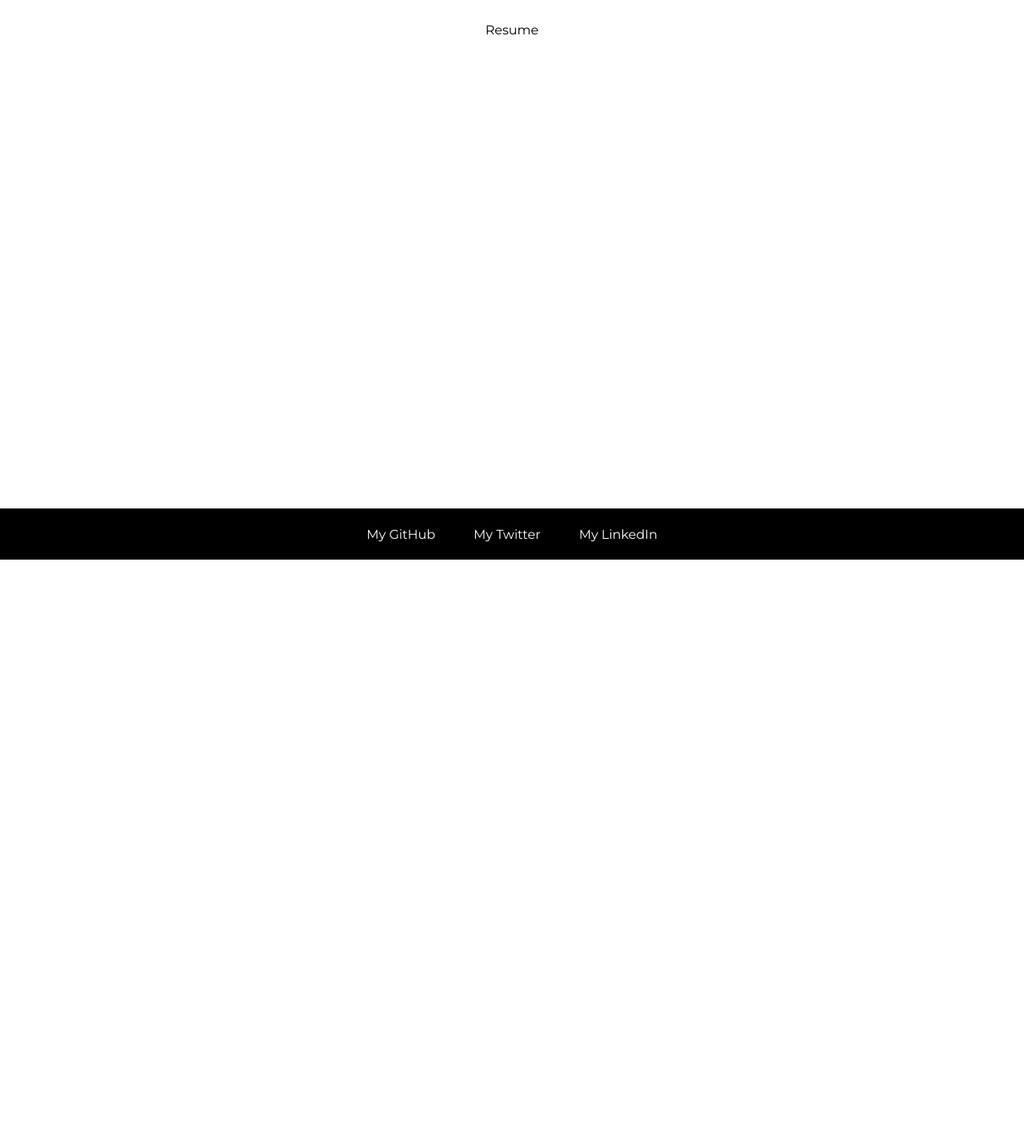
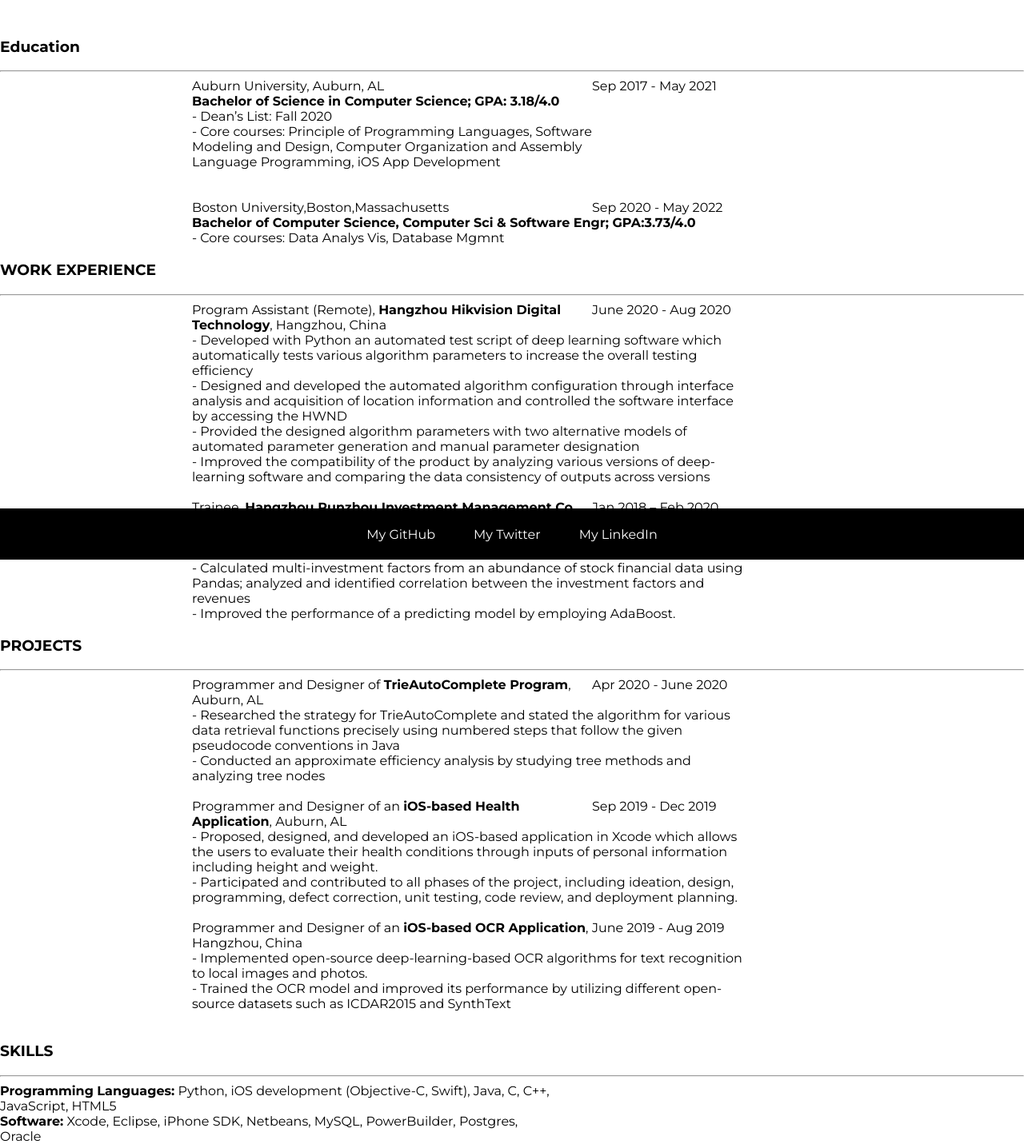
Before and after one commit to zikai33/CS601-Project-Zhang, a Vue app: page /resume in a window 1280 px wide. Shown: the part 100-1531 px from the top of the page at 80% size. Before the commit the page ends 800 px from the top, so only its background shows below. Built offline with nearby package versions, Linux system fonts and the light colour scheme.

Commit message:
updata resume

```diff
--- a/src/views/Education.vue
+++ b/src/views/Education.vue
@@ -4,7 +4,7 @@
         <div class="Deg">
             <div class="wap">
                 <div class="SchoolSize">Boston University</div>
-                <div class="dateSize">09/2021 - 12/2022</div>
+                <div class="dateSize">09/2021 - 05/2022</div>
             </div>
             <div class="major">
                 Master of Computer Science, Data Analytics
--- a/src/views/Home.vue
+++ b/src/views/Home.vue
@@ -1,6 +1,12 @@
 <template>
     <div>
-
+        <div class="background">
+            <img src="..\assets\images\backgroundpic.jpg" alt="zikai">
+        </div>
+        <div class="front">
+            <h1>你好！</h1>
+            <p>This is Zikai Zhang's homePage</p>
+        </div>
     </div>
 </template>
 
@@ -8,4 +14,17 @@
 </script>
 
 <style scoped>
+.background {
+    width: 100%;
+    height: 100%;
+    z-index: -1;
+    background-size: cover;
+    position: absolute;
+}
+.front {
+    z-index: 1;
+    position: absolute;
+    color: rgb(12, 71, 25);
+    width: 1000px;
+}
 </style>
--- a/src/views/Resume.vue
+++ b/src/views/Resume.vue
@@ -1,3 +1,206 @@
 <template>
-    <div>Resume</div>
+    <div>
+        <h3>Education</h3>
+        <hr />
+        <div class="totalsize">
+            <div class="education">
+                <div class="school">Auburn University, Auburn, AL</div>
+                <div class="date">Sep 2017 - May 2021</div>
+            </div>
+            <div class="leftmost bigger">
+                Bachelor of Science in Computer Science; GPA: 3.18/4.0
+            </div>
+            <div class="leftmost">- Dean’s List: Fall 2020</div>
+            <div class="leftmost eduwidth">
+                - Core courses: Principle of Programming Languages, Software
+                Modeling and Design, Computer Organization and Assembly Language
+                Programming, iOS App Development
+            </div>
+            <br /><br />
+            <div class="totalsize">
+                <div class="education">
+                    <div class="school">
+                        Boston University,Boston,Massachusetts
+                    </div>
+                    <div class="date">Sep 2020 - May 2022</div>
+                </div>
+                <div class="leftmost bigger">
+                    Bachelor of Computer Science, Computer Sci & Software Engr;
+                    GPA:3.73/4.0
+                </div>
+                <div class="leftmost eduwidth">
+                    - Core courses: Data Analys Vis, Database Mgmnt
+                </div>
+            </div>
+        </div>
+        <h3>WORK EXPERIENCE</h3>
+        <hr />
+        <div>
+            <div class="totalsize">
+                <div class="education">
+                    <div class="school">
+                        Program Assistant (Remote),
+                        <strong>Hangzhou Hikvision Digital Technology</strong>,
+                        Hangzhou, China
+                    </div>
+                    <div class="date">June 2020 - Aug 2020</div>
+                </div>
+                <div class="leftmost">
+                    - Developed with Python an automated test script of deep
+                    learning software which automatically tests various
+                    algorithm parameters to increase the overall testing
+                    efficiency
+                </div>
+                <div class="leftmost">
+                    - Designed and developed the automated algorithm
+                    configuration through interface analysis and acquisition of
+                    location information and controlled the software interface
+                    by accessing the HWND
+                </div>
+                <div class="leftmost">
+                    - Provided the designed algorithm parameters with two
+                    alternative models of automated parameter generation and
+                    manual parameter designation
+                </div>
+                <div class="leftmost">
+                    - Improved the compatibility of the product by analyzing
+                    various versions of deep-learning software and comparing the
+                    data consistency of outputs across versions
+                </div>
+            </div>
+            <br />
+            <div class="totalsize">
+                <div class="education">
+                    <div class="school">
+                        Trainee,
+                        <strong
+                            >Hangzhou Runzhou Investment Management Co.</strong
+                        >, Ltd, Hangzhou, China
+                    </div>
+                    <div class="date">Jan 2018 – Feb 2020</div>
+                </div>
+                <div class="leftmost">
+                    - Collected stock financial data from Bloomberg Python API
+                    and persisted in MySql database.
+                </div>
+                <div class="leftmost">
+                    - Calculated multi-investment factors from an abundance of
+                    stock financial data using Pandas; analyzed and identified
+                    correlation between the investment factors and revenues
+                </div>
+                <div class="leftmost">
+                    - Improved the performance of a predicting model by
+                    employing AdaBoost.
+                </div>
+            </div>
+        </div>
+        <h3>PROJECTS</h3>
+        <hr />
+        <div class="totalsize">
+            <div class="education">
+                <div class="school">
+                    Programmer and Designer of
+                    <strong>TrieAutoComplete Program</strong>, Auburn, AL
+                </div>
+                <div class="date">Apr 2020 - June 2020</div>
+            </div>
+            <div class="leftmost">
+                - Researched the strategy for TrieAutoComplete and stated the
+                algorithm for various data retrieval functions precisely using
+                numbered steps that follow the given pseudocode conventions in
+                Java
+            </div>
+            <div class="leftmost">
+                - Conducted an approximate efficiency analysis by studying tree
+                methods and analyzing tree nodes
+            </div>
+            <br />
+            <div class="education">
+                <div class="school">
+                    Programmer and Designer of an
+                    <strong>iOS-based Health Application</strong>, Auburn, AL
+                </div>
+                <div class="date">Sep 2019 - Dec 2019</div>
+            </div>
+            <div class="leftmost">
+                - Proposed, designed, and developed an iOS-based application in
+                Xcode which allows the users to evaluate their health conditions
+                through inputs of personal information including height and
+                weight.
+            </div>
+            <div class="leftmost">
+                - Participated and contributed to all phases of the project,
+                including ideation, design, programming, defect correction, unit
+                testing, code review, and deployment planning.
+            </div>
+            <br />
+            <div class="education">
+                <div class="school">
+                    Programmer and Designer of an
+                    <strong>iOS-based OCR Application</strong>, Hangzhou, China
+                </div>
+                <div class="date">June 2019 - Aug 2019</div>
+            </div>
+            <div class="leftmost">
+                - Implemented open-source deep-learning-based OCR algorithms for
+                text recognition to local images and photos.
+            </div>
+            <div class="leftmost">
+                - Trained the OCR model and improved its performance by
+                utilizing different open-source datasets such as ICDAR2015 and
+                SynthText
+            </div>
+            <br />
+        </div>
+        <h3>SKILLS</h3>
+        <hr />
+        <div class="leftmost">
+            <strong>Programming Languages:</strong> Python, iOS development
+            (Objective-C, Swift), Java, C, C++, JavaScript, HTML5
+        </div>
+        <div class="leftmost">
+            <strong>Software:</strong> Xcode, Eclipse, iPhone SDK, Netbeans,
+            MySQL, PowerBuilder, Postgres, Oracle
+        </div>
+        <div class="leftmost">
+            <strong>Algorithms:</strong> CNN, DBN, RNN, SVM, Decision tree,
+            Naïve Bayes, K-Means, Random Forest
+        </div>
+        <div class="leftmost"><strong>Operation System:</strong> Linux</div>
+    </div>
 </template>
+
+<style scoped>
+h3 {
+    text-align: left;
+    width: 800px;
+}
+.totalsize {
+    width: 800px;
+    text-align: center;
+    margin: auto;
+}
+.education {
+    display: flex;
+    margin: auto;
+    width: 800px;
+}
+
+.school {
+    width: 500px;
+    text-align: left;
+}
+.date {
+    text-align: right;
+}
+.leftmost {
+    text-align: left;
+    width: 700px;
+}
+.bigger {
+    font-weight: 900;
+}
+.eduwidth {
+    width: 550px;
+}
+</style>
```
Also changed, not shown: src/assets/images/backgroundpic.jpg (added).
